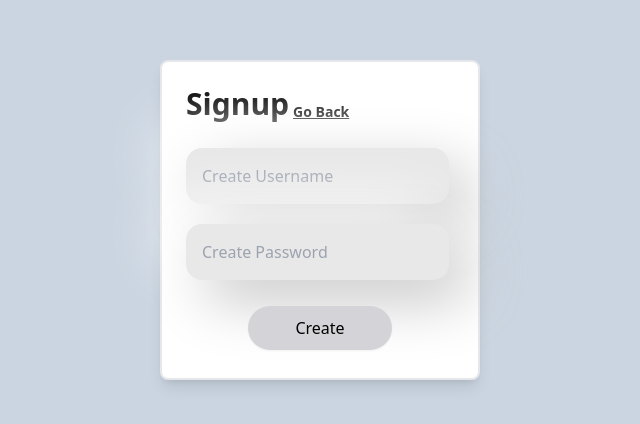
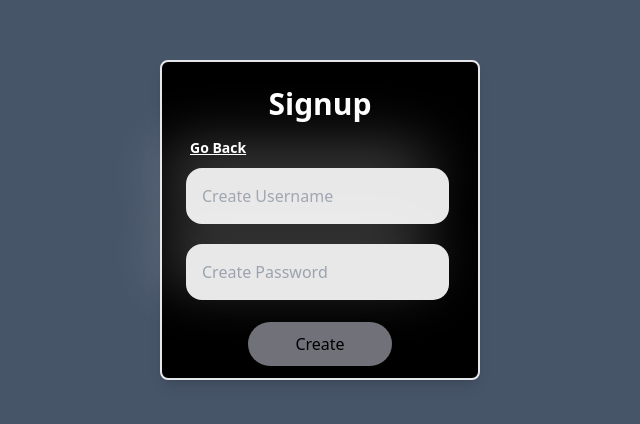
Before and after one commit to Abdirazak140/NBABracketHub, a React (Create React App) app: page /signup in a window 1280 px wide. Shown: the part 180-604 px from the top of the page, without its empty margins (320-960 px from the left). Built offline with nearby package versions, Linux system fonts and the light colour scheme.

Commit message:
Upgraded SignUp Page

```diff
--- a/src/index.css
+++ b/src/index.css
@@ -12,7 +12,7 @@
   margin-left: 16px;
   margin-right: 16px;
   font-size: 18px;
-  color: red;
+  color: darkblue;
   font-weight: bold;
 }
 
@@ -40,14 +40,15 @@
   display: flex;
   justify-content: space-between;
   position: fixed;
-  background-color: none;
+  background-color: black transparent;
+  transition: background-color ease-in-out 1s smooth;
 }
 
 .navbar.active{
-  background-color: #3730a3;
+  background-color: rgba(169, 169, 169, 0.13);
 }
 
-.input {
+.input1 {
   border: none;
   padding: 16px;
   margin-top: 10px;
@@ -59,10 +60,30 @@
   transition: 0.3s;
  }
 
- .input:focus {
+ .input1:focus {
   outline-color: #e8e8e8;
   background: #e8e8e8;
   box-shadow: inset 20px 20px 60px #c5c5c5,
      inset -20px -20px 60px #ffffff;
   transition: 0.3s;
  }
+
+ .input2 {
+  border: none;
+  padding: 16px;
+  margin-top: 10px;
+  margin-bottom: 10px;
+  border-radius: 16px;
+  background: #e8e8e8;
+  box-shadow: 20px 20px 60px #c5c5c500,
+     -20px -20px 60px #ffffff44;
+  transition: 0.3s;
+ }
+
+ .input2:focus {
+  outline-color: #e8e8e8;
+  background: #e8e8e8;
+  box-shadow: inset 20px 20px 60px #c5c5c5,
+     inset -20px -20px 60px #ffffff;
+  transition: 0.3s;
+ }
--- a/src/pages/Home.tsx
+++ b/src/pages/Home.tsx
@@ -7,6 +7,7 @@ function Home(){
             <div className="bg-cover bg-center bracket-img w-full h-full flex justify-center items-center">
                 <h1>Text Here</h1>
             </div>
+            <div className="h-80"></div>
         </div>
     )
 }
--- a/src/pages/Login.tsx
+++ b/src/pages/Login.tsx
@@ -14,8 +14,8 @@ function Login(){
                         <p className="text-sm font-medium">Don't have an account yet?</p>
                         <Link to="/signup" className="text-sm font-bold ml-1 underline">Sign Up!</Link>
                     </div>
-                    <input type="text" placeholder="Username" className="input"></input>
-                    <input type="password" placeholder="Password" className="input"></input>
+                    <input type="text" placeholder="Username" className="input1"></input>
+                    <input type="password" placeholder="Password" className="input1"></input>
                     <div className="flex justify-center w-full">
                         <button type="submit" className="rounded-full bg-zinc-300 shadow-sm w-36 h-11 mt-4">Submit</button>
                     </div>
--- a/src/pages/SignUp.tsx
+++ b/src/pages/SignUp.tsx
@@ -3,16 +3,18 @@ import { Link } from "react-router-dom"
 function Signup(){
     return(
         <div>
-            <div className="flex justify-center items-center w-full h-screen bg-slate-300">
-                <form className="border-2 w-80 bg-white shadow-lg rounded-lg p-6 h-80">
-                    <div className="flex flex-row items-center w-full">
-                        <h2 className="font-bold text-3xl mb-4">Signup</h2>
-                        <Link to="/login" className="text-sm font-bold ml-1 underline">Go Back</Link>
+            <div className="flex justify-center items-center w-full h-screen bg-slate-600">
+                <form className="border-2 border-grey-500 w-80 bg-black shadow-lg rounded-lg p-6 h-80">
+                    <div className="flex flex-row justify-center w-full">
+                        <h2 className="font-bold text-3xl mb-4 text-white">Signup</h2>
                     </div>
-                    <input type="text" placeholder="Create Username" className="input"></input>
-                    <input type="password" placeholder="Create Password" className="input"></input>
+                    <div className="flex flex-row justify-start w-full">
+                        <Link to="/login" className="text-sm font-bold ml-1 underline text-white">Go Back</Link>
+                    </div>
+                    <input type="text" placeholder="Create Username" className="input2"></input>
+                    <input type="password" placeholder="Create Password" className="input2"></input>
                     <div className="flex flex-row justify-center w-full">
-                        <button type="submit" className="rounded-full bg-zinc-300 shadow-sm w-36 h-11 mt-4">Create</button>
+                        <button type="submit" className="rounded-full bg-zinc-500 shadow-sm w-36 h-11 mt-3">Create</button>
                     </div>
                 </form>
             </div>
```
